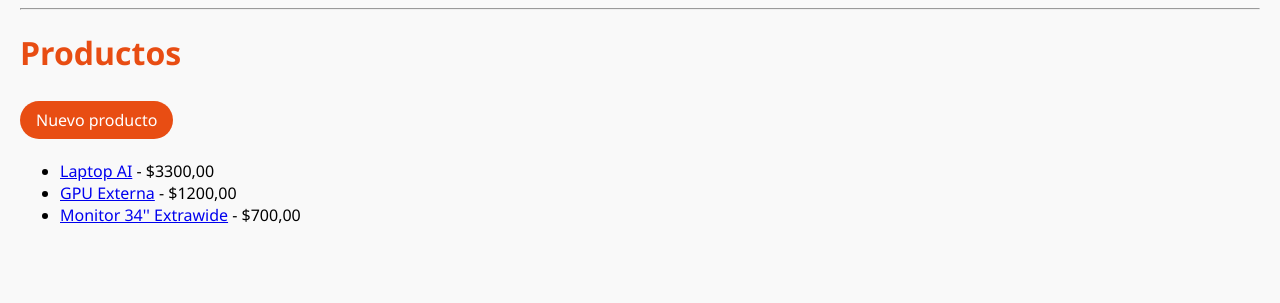
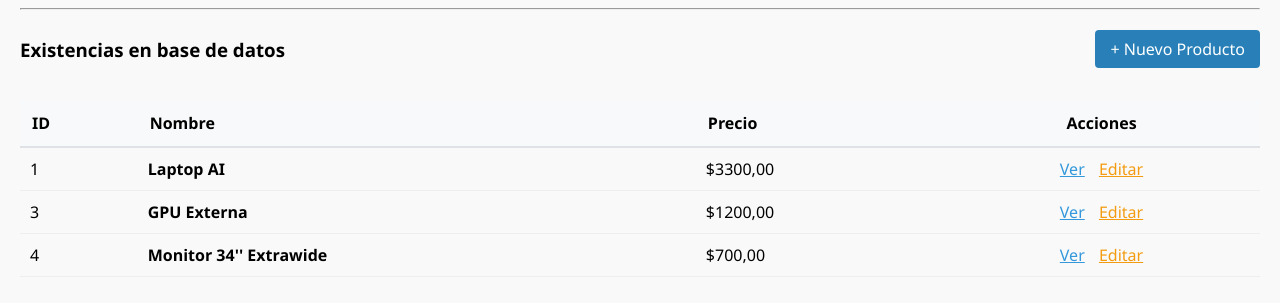
Before and after one commit to SantiagoVillanuevaC/django-ai-lab-corte2-primer-corte-Santiago_VillanuevaC, a Django app: template tienda/templates/tienda/lista_productos.html in a window 1280 px wide. Shown: the part 42-345 px from the top of the page. Run offline with Django 5.2, Linux system fonts and the light colour scheme; the template is opened without the code that fills it: values that come from a table or form of the project are taken from there, others are empty; data comes from the database, SQL or seed files in the repository; parts of the project's set-up code (start-up, migrations or seed data) failed here and were passed over.

Commit message:
Update lista_productos.html

```diff
--- a/tienda/templates/tienda/lista_productos.html
+++ b/tienda/templates/tienda/lista_productos.html
@@ -1,18 +1,42 @@
 {% extends "tienda/base.html" %}
 
-{% block title %}Productos{% endblock %}
+{% block title %}Inventario de Productos{% endblock %}
+
+{% block header_content %}
+    <h1>Listado de Productos</h1>
+{% endblock %}
 
 {% block content %}
-    <h1>Productos</h1>
-    <p>
-    <a href="{% url 'tienda:crear_producto' %}" class="btn primary">Nuevo producto</a>
-    </p>
-    <ul>
-        {% for p in productos %}
-            <li>
-                <a href="{% url 'tienda:detalle_producto' p.pk %}" >{{ p.nombre }}</a>
-                - ${{ p.precio|floatformat:2 }}
-            </li>
+<div class="toolbar" style="margin-bottom: 20px; display: flex; justify-content: space-between; align-items: center;">
+    <h3>Existencias en base de datos</h3>
+    <a href="{% url 'tienda:crear_producto' %}" style="background: #2980b9; color: white; padding: 8px 15px; text-decoration: none; border-radius: 4px;">+ Nuevo Producto</a>
+</div>
+
+<table style="width: 100%; border-collapse: collapse; margin-top: 10px;">
+    <thead>
+        <tr style="background-color: #f8f9fa; border-bottom: 2px solid #dee2e6;">
+            <th style="padding: 12px; text-align: left;">ID</th>
+            <th style="padding: 12px; text-align: left;">Nombre</th>
+            <th style="padding: 12px; text-align: left;">Precio</th>
+            <th style="padding: 12px; text-align: center;">Acciones</th>
+        </tr>
+    </thead>
+    <tbody>
+        {% for producto in productos %}
+        <tr style="border-bottom: 1px solid #eee;">
+            <td style="padding: 10px;">{{ producto.id }}</td>
+            <td style="padding: 10px;"><strong>{{ producto.nombre }}</strong></td>
+            <td style="padding: 10px;">${{ producto.precio }}</td>
+            <td style="padding: 10px; text-align: center;">
+                <a href="{% url 'tienda:detalle_producto' producto.pk %}" style="color: #3498db; margin: 0 5px;">Ver</a>
+                <a href="{% url 'tienda:editar_producto' producto.pk %}" style="color: #f39c12; margin: 0 5px;">Editar</a>
+            </td>
+        </tr>
+        {% empty %}
+        <tr>
+            <td colspan="4" style="padding: 20px; text-align: center; color: #7f8c8d;">No hay productos registrados aún.</td>
+        </tr>
         {% endfor %}
-    </ul>
+    </tbody>
+</table>
 {% endblock %}
```
